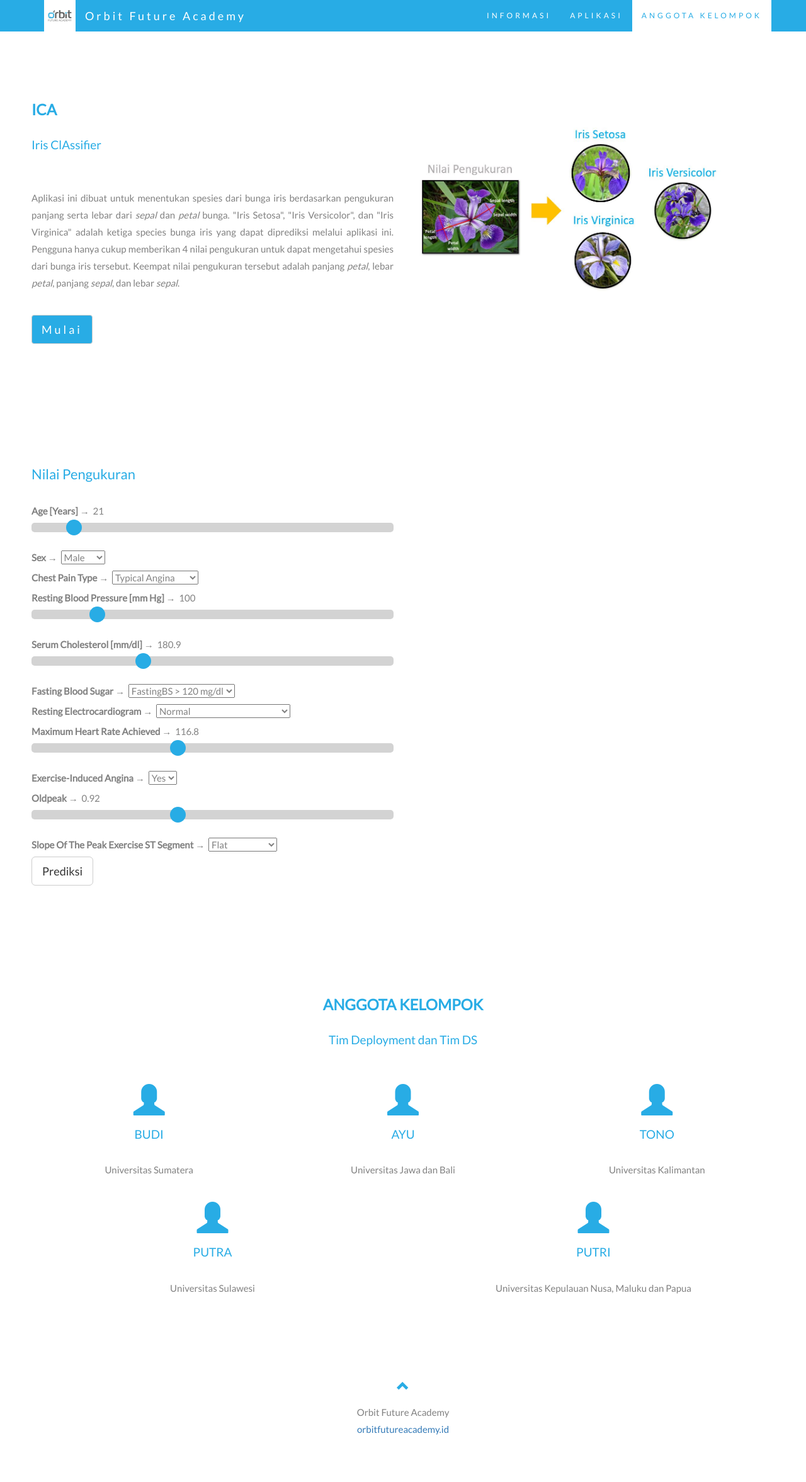
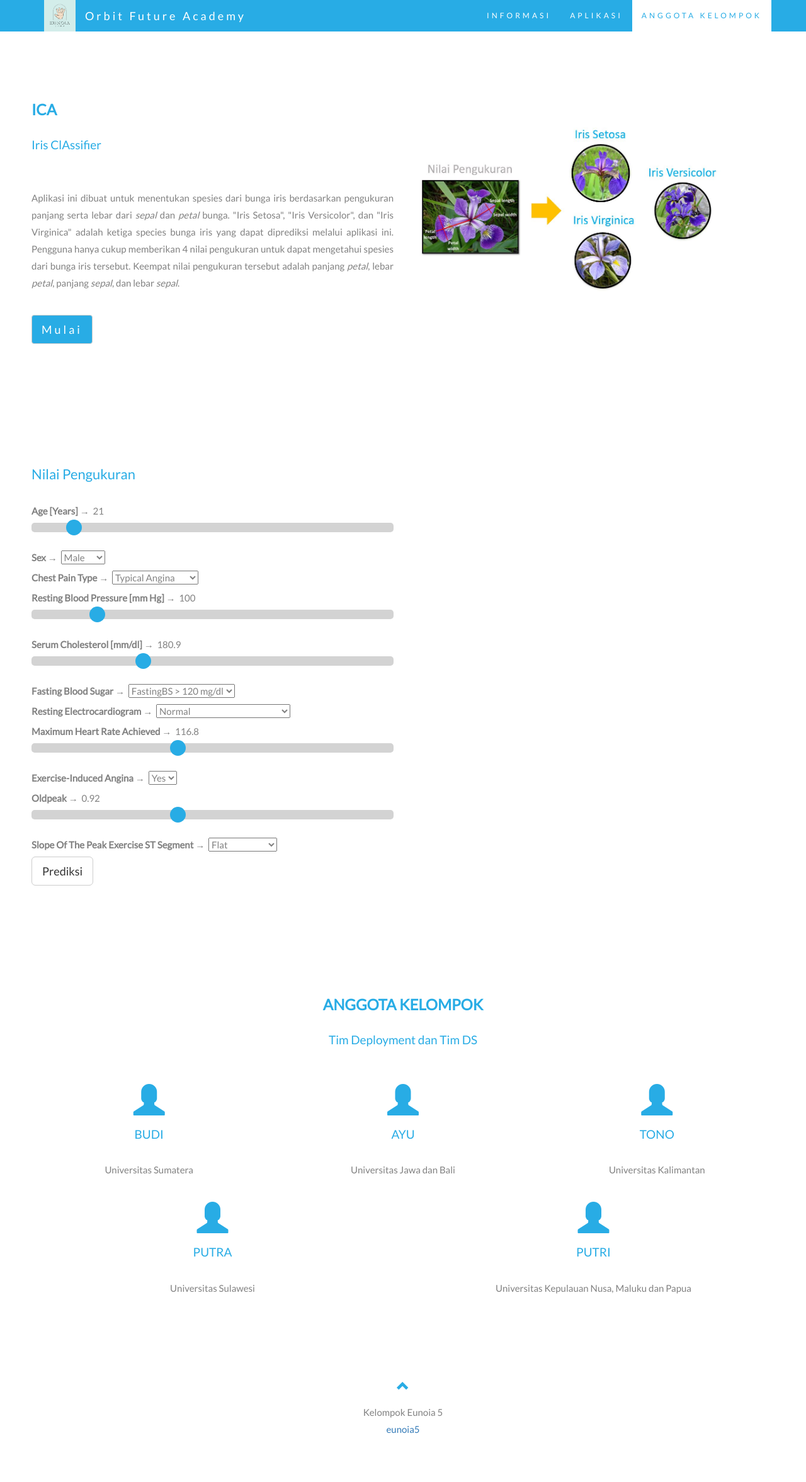
Before and after one commit to riobastian09/uprak-deployment, a Flask app: page / in a window 1280 px wide. Shown: the whole page at 63% size. Run offline with Flask 2, Linux system fonts and the light colour scheme; parts of the project's set-up code (start-up, migrations or seed data) failed here and were passed over.

Commit message:
Commit Kedua (Update logo dan icon prediksi)

```diff
--- a/app.py
+++ b/app.py
@@ -73,9 +73,9 @@ def apiDeteksi():
 
 		# Set Path untuk gambar hasil prediksi
 		if hasil_prediksi == 'Normal':
-			gambar_prediksi = '/static/images/iris_setosa.jpg'
+			gambar_prediksi = '/static/images/normal_heart.png'
 		elif hasil_prediksi == 'Heart-Disease':
-			gambar_prediksi = '/static/images/iris_versicolor.jpg'
+			gambar_prediksi = '/static/images/heart_disease.png'
 
 		# Return hasil prediksi dengan format JSON
 		return jsonify({
--- a/templates/index.html
+++ b/templates/index.html
@@ -27,7 +27,7 @@
 
 			<!-- Logo -->
 			<div class="navbar-header">
-				<img src={{ url_for('static', filename='/images/orbit_logo.jpg') }} alt="Orbit Logo"
+				<img src={{ url_for('static', filename='/images/L I M A.png') }} alt="Eunoia 5 Logo"
 				width="50" height="50" align="left">
 				<a class="navbar-brand" href="#halamanku">&#160; Orbit Future Academy</a>
 			</div>
@@ -227,7 +227,7 @@
 		<a href="#halamanku" title="To Top">
 			<span class="glyphicon glyphicon-chevron-up"></span>
 		</a>
-		<p>Orbit Future Academy <br> <a href="https://orbitfutureacademy.id/">orbitfutureacademy.id</a></p>
+		<p>Kelompok Eunoia 5<br> <a href="https://www.riobastian.my.id/">eunoia5</a></p>
 	</footer>
 
 	<!-- JavaScript untuk Animasi Scroll dan Prediksi Model -->
```
Also changed, not shown: static/images/L I M A.png (added), static/images/eart_disease.png (added), static/images/normal_heart.png (added), static/images/orbit_logo.jpg (deleted).
